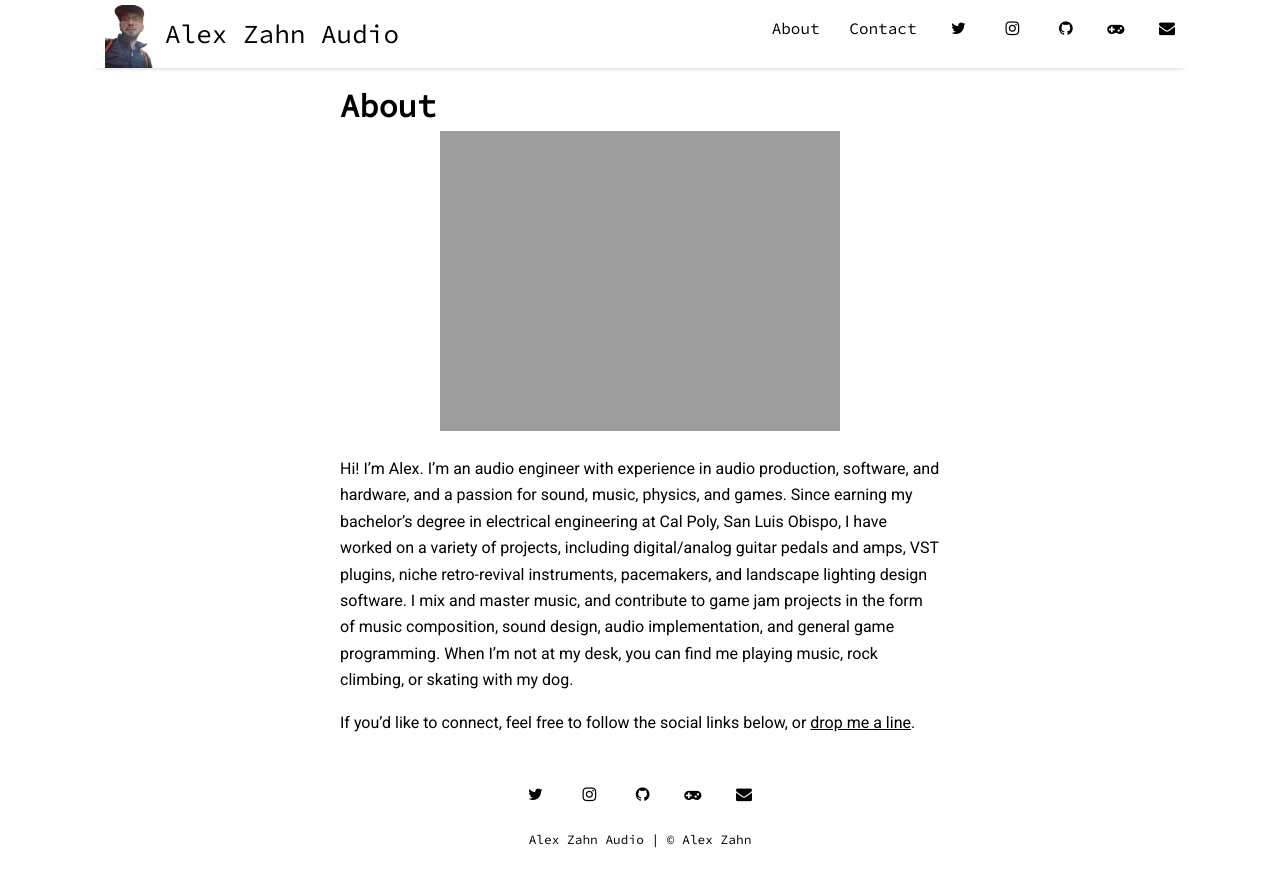
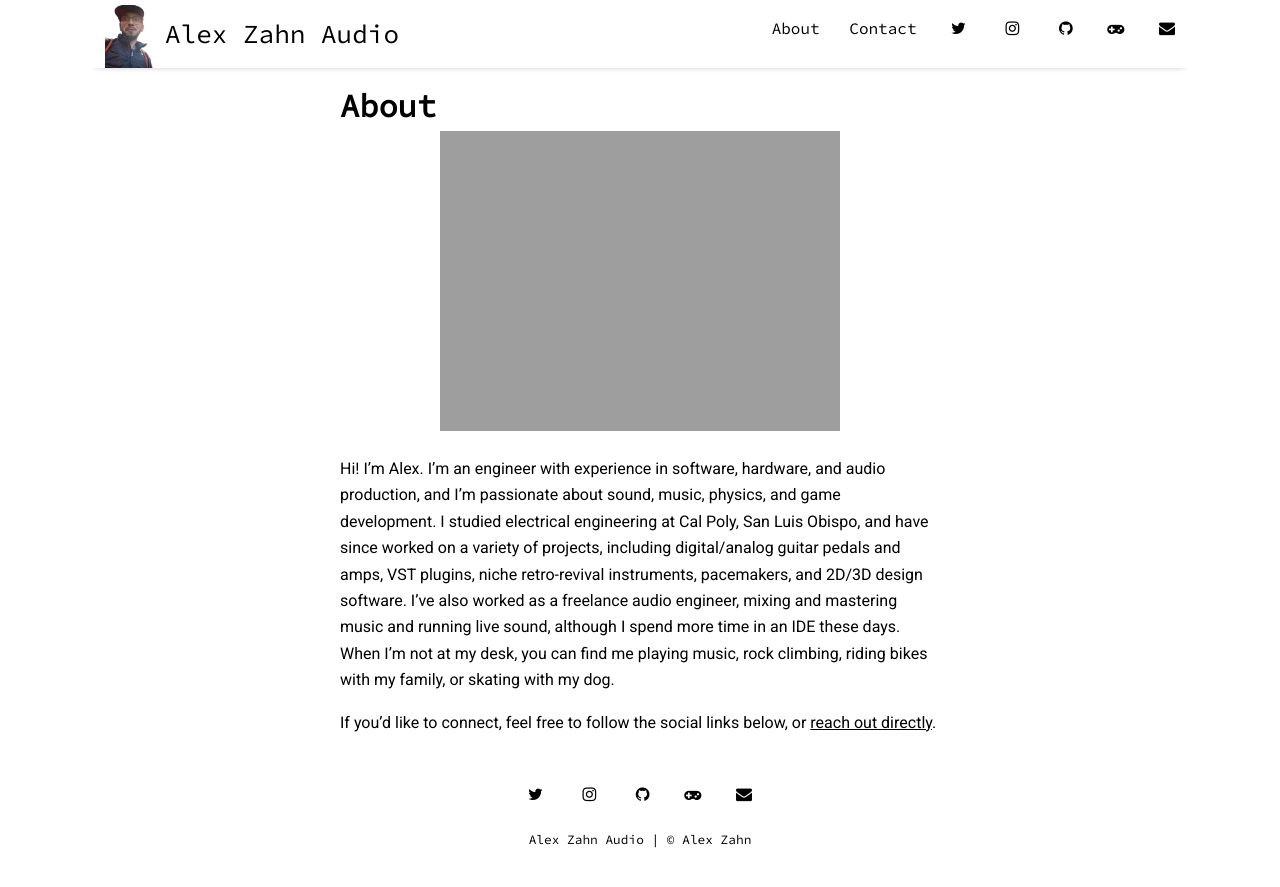
Before and after one commit to alexzahnaudio/alexzahnaudio.github.io, a Jekyll site: the page built from pages/about.md, in a window 1280 px wide. Shown: the top 887 px of the page. Built offline with Jekyll 4.4.1, drawn with Linux system fonts in a browser that asks for light colours; nearby versions of some CDN libraries.

Commit message:
Update about.md

```diff
--- a/pages/about.md
+++ b/pages/about.md
@@ -5,6 +5,6 @@ permalink: /about
 image: about.png
 ---
 
-Hi! I'm Alex. I’m an audio engineer with experience in audio production, software, and hardware, and a passion for sound, music, physics, and games. Since earning my bachelor's degree in electrical engineering at Cal Poly, San Luis Obispo, I have worked on a variety of projects, including digital/analog guitar pedals and amps, VST plugins, niche retro-revival instruments, pacemakers, and landscape lighting design software. I mix and master music, and contribute to game jam projects in the form of music composition, sound design, audio implementation, and general game programming. When I'm not at my desk, you can find me playing music, rock climbing, or skating with my dog.
+Hi! I'm Alex. I’m an engineer with experience in software, hardware, and audio production, and I'm passionate about sound, music, physics, and game development. I studied electrical engineering at Cal Poly, San Luis Obispo, and have since worked on a variety of projects, including digital/analog guitar pedals and amps, VST plugins, niche retro-revival instruments, pacemakers, and 2D/3D design software. I've also worked as a freelance audio engineer, mixing and mastering music and running live sound, although I spend more time in an IDE these days. When I'm not at my desk, you can find me playing music, rock climbing, riding bikes with my family, or skating with my dog.
 
-If you'd like to connect, feel free to follow the social links below, or [drop me a line](mailto:alex@alexzahnaudio.com).
+If you'd like to connect, feel free to follow the social links below, or [reach out directly](mailto:alex@alexzahnaudio.com).
```
